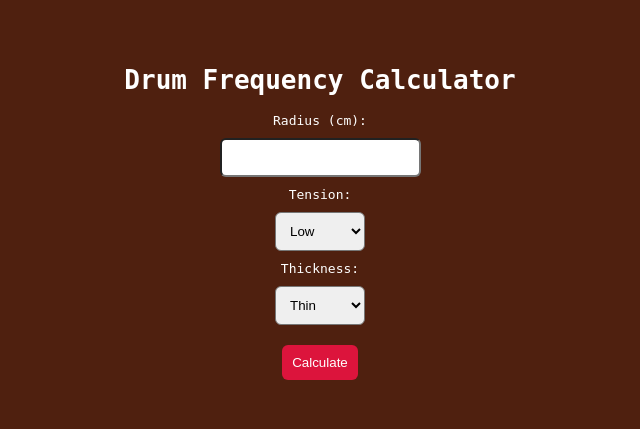
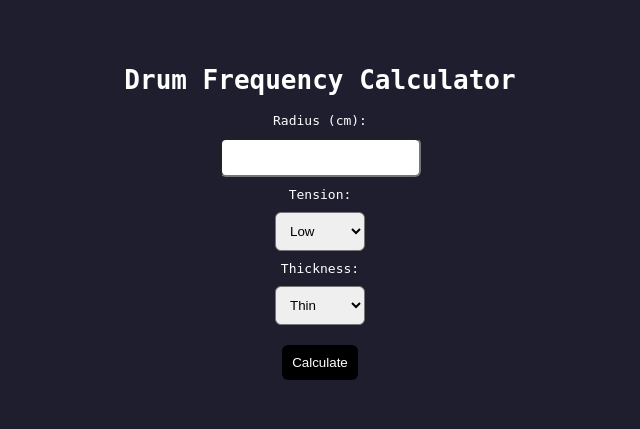
Before and after one commit to TanavBhuraria/DrumFrequencyCalculator, a Flask app: page / in a window 1280 px wide. Shown: the top 429 px of the page, without its empty margins (320-960 px from the left). Run offline with Flask 3, Linux system fonts and the light colour scheme.

Commit message:
Background colour change

```diff
--- a/templates/index.html
+++ b/templates/index.html
@@ -4,7 +4,7 @@
   <title>Drum Frequency Calculator</title>
   <style>
     body {
-      background-color: #4f200f;
+      background-color: #1e1e2f;
       color: #fff;
       font-family: monospace;
       text-align: center;
@@ -16,13 +16,13 @@
       border-radius: 6px;
     }
     button {
-      background-color: crimson;
+      background-color: rgb(0, 0, 0);
       color: white;
       border: none;
       cursor: pointer;
     }
     button:hover {
-      background-color: darkred;
+      background-color: rgb(0, 0, 0);
     }
   </style>
 </head>
```
